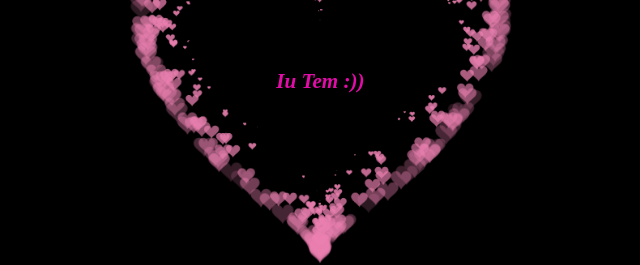
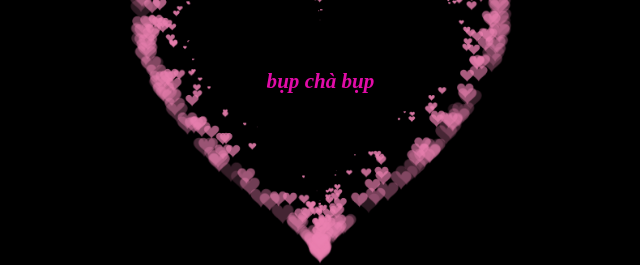
Before and after one commit to thevinh2002/Heart, a plain HTML site: page index.html in a window 1280 px wide. Shown: the part 318-583 px from the top of the page, 320-960 px from the left. Drawn offline with Linux system fonts and the light colour scheme.

Commit message:
Update index.html

```diff
--- a/index.html
+++ b/index.html
@@ -512,7 +512,7 @@
         // ]]>
     </script>
     <div class="center-text text">
-      <h1>Iu Tem :))</h1>
+      <h1>bụp chà bụp</h1>
     </div>
  </BODY>
 </HTML>
```
